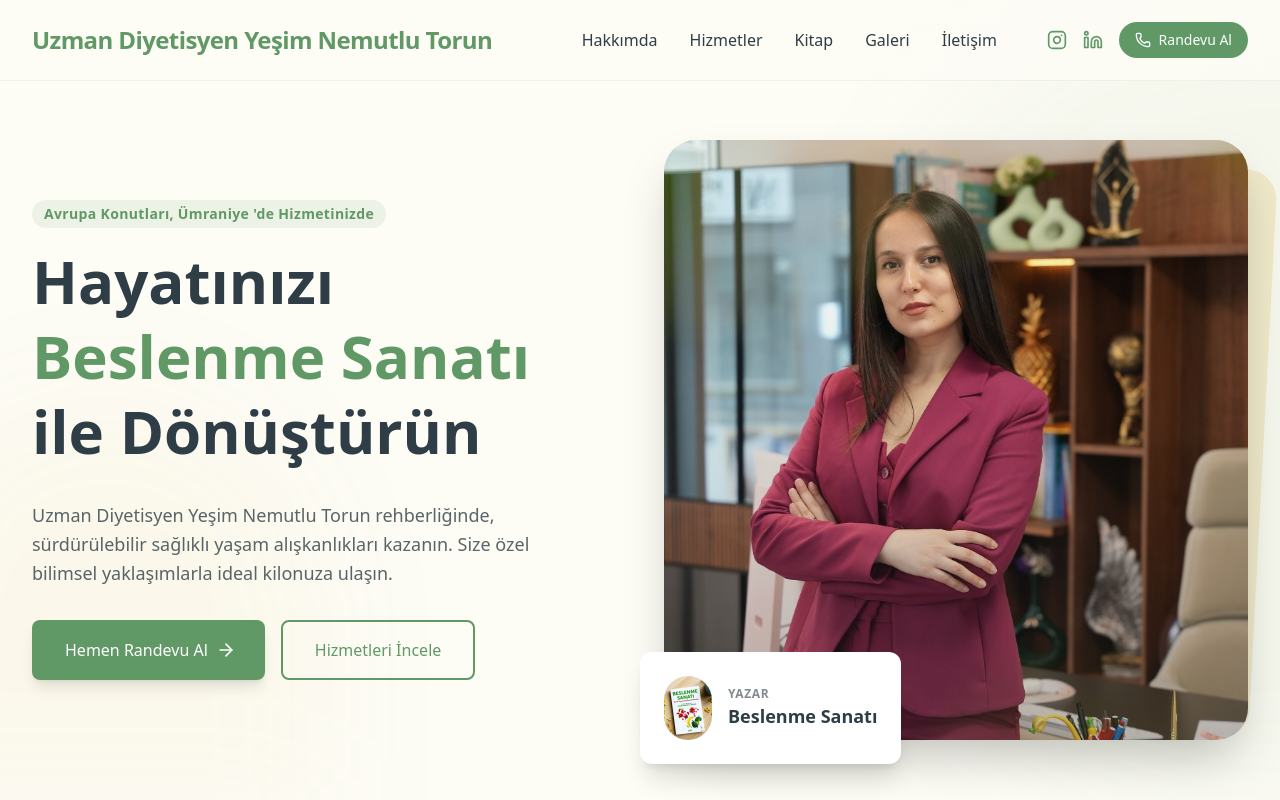
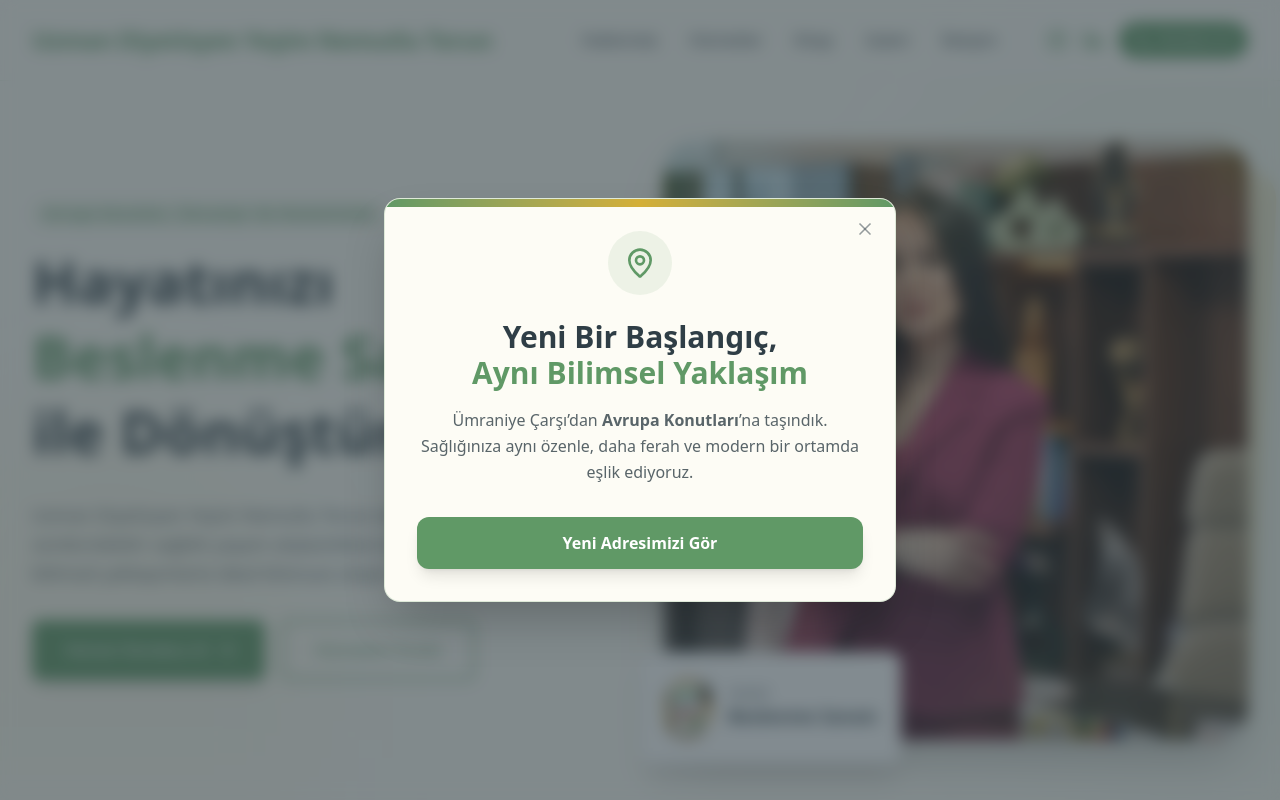
Before and after one commit to tacker2022/diyetisyen-website, a Next.js app: page / in a window 1280 px wide. Shown: the top 800 px of the page. Built offline with nearby package versions, Linux system fonts and the light colour scheme.

Commit message:
Add moving announcement popup

```diff
--- a/app/page.tsx
+++ b/app/page.tsx
@@ -8,6 +8,7 @@ import BookSection from "@/components/BookSection";
 import Gallery from "@/components/Gallery";
 import Contact from "@/components/Contact";
 import Footer from "@/components/Footer";
+import AnnouncementPopup from "@/components/AnnouncementPopup";
 
 export default function Home() {
   return (
@@ -20,6 +21,7 @@ export default function Home() {
       <Gallery />
       <Contact />
       <Footer />
+      <AnnouncementPopup />
     </main>
   );
 }
--- /dev/null
+++ b/components/AnnouncementPopup.tsx
@@ -0,0 +1,94 @@
+"use client";
+
+import { useState, useEffect } from "react";
+import { motion, AnimatePresence } from "framer-motion";
+import { X, MapPin } from "lucide-react";
+import Link from "next/link";
+
+export default function AnnouncementPopup() {
+    const [isOpen, setIsOpen] = useState(false);
+
+    useEffect(() => {
+        // Check if user has seen the popup recently
+        const hasSeenPopup = localStorage.getItem("hasSeenMovingPopup");
+
+        if (!hasSeenPopup) {
+            // Show popup after a short delay
+            const timer = setTimeout(() => {
+                setIsOpen(true);
+            }, 1500);
+            return () => clearTimeout(timer);
+        }
+    }, []);
+
+    const handleClose = () => {
+        setIsOpen(false);
+        // Save to local storage so it doesn't pop up again for this session/browsing
+        localStorage.setItem("hasSeenMovingPopup", "true");
+    };
+
+    const handleCtaClick = () => {
+        handleClose();
+        // Determine target based on click, smooth scroll logic is handled by Next.js Link text hash usually,
+        // but if we want to be sure, we close just before.
+    };
+
+    return (
+        <AnimatePresence>
+            {isOpen && (
+                <div className="fixed inset-0 z-[100] flex items-center justify-center px-4 sm:px-6">
+                    {/* Backdrop */}
+                    <motion.div
+                        initial={{ opacity: 0 }}
+                        animate={{ opacity: 1 }}
+                        exit={{ opacity: 0 }}
+                        onClick={handleClose}
+                        className="absolute inset-0 bg-charcoal/60 backdrop-blur-sm"
+                    />
+
+                    {/* Modal Content */}
+                    <motion.div
+                        initial={{ opacity: 0, scale: 0.9, y: 20 }}
+                        animate={{ opacity: 1, scale: 1, y: 0 }}
+                        exit={{ opacity: 0, scale: 0.9, y: 20 }}
+                        className="relative bg-cream w-full max-w-lg rounded-2xl shadow-2xl overflow-hidden border border-sage/20"
+                    >
+                        {/* Decorative header background */}
+                        <div className="absolute top-0 left-0 w-full h-2 bg-gradient-to-r from-sage via-gold to-sage" />
+
+                        <button
+                            onClick={handleClose}
+                            className="absolute top-4 right-4 text-charcoal/50 hover:text-charcoal transition-colors p-1 rounded-full hover:bg-black/5"
+                        >
+                            <X size={20} />
+                        </button>
+
+                        <div className="p-8 text-center">
+                            <div className="inline-flex items-center justify-center w-16 h-16 rounded-full bg-sage/10 text-sage mb-6">
+                                <MapPin className="w-8 h-8" />
+                            </div>
+
+                            <h3 className="font-display text-2xl md:text-3xl font-bold text-charcoal mb-4 text-balance">
+                                Yeni Bir Başlangıç, <br />
+                                <span className="text-sage">Aynı Bilimsel Yaklaşım</span>
+                            </h3>
+
+                            <p className="text-charcoal/80 mb-8 leading-relaxed">
+                                Ümraniye Çarşı’dan <strong>Avrupa Konutları</strong>’na taşındık.
+                                Sağlığınıza aynı özenle, daha ferah ve modern bir ortamda eşlik ediyoruz.
+                            </p>
+
+                            <Link
+                                href="#iletisim"
+                                onClick={handleCtaClick}
+                                className="inline-flex items-center justify-center w-full px-6 py-3.5 bg-sage text-white font-bold rounded-xl hover:bg-gold transition-colors shadow-lg hover:shadow-xl transform hover:-translate-y-0.5 duration-200"
+                            >
+                                Yeni Adresimizi Gör
+                            </Link>
+                        </div>
+                    </motion.div>
+                </div>
+            )}
+        </AnimatePresence>
+    );
+}
```
